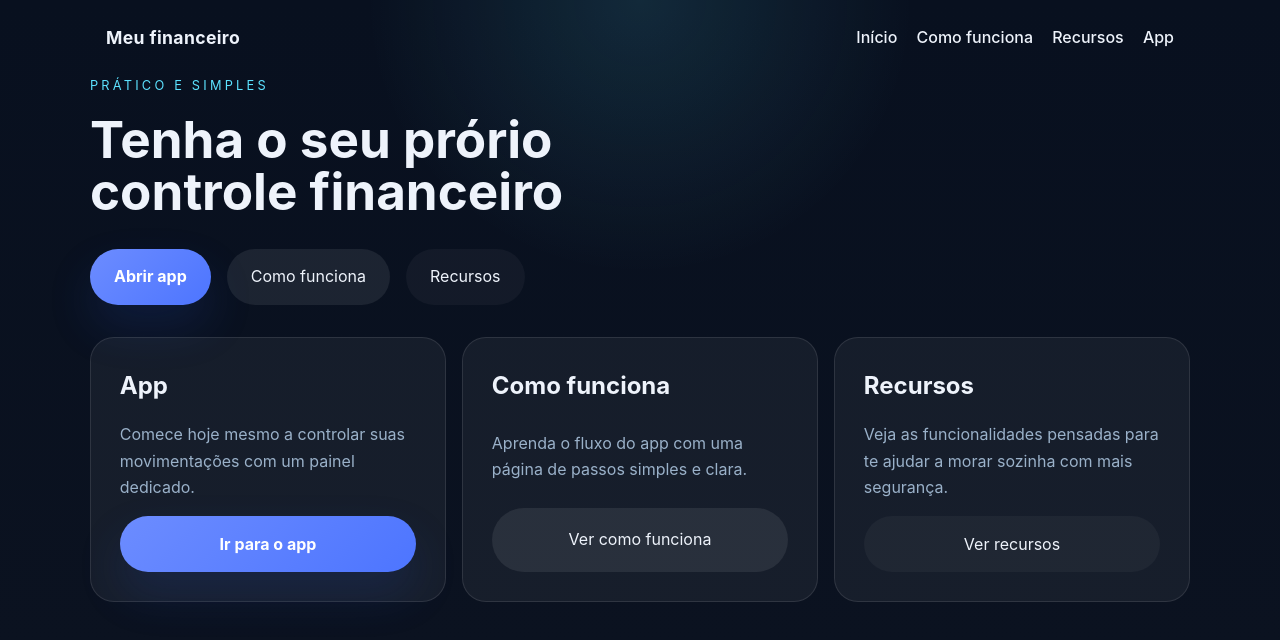
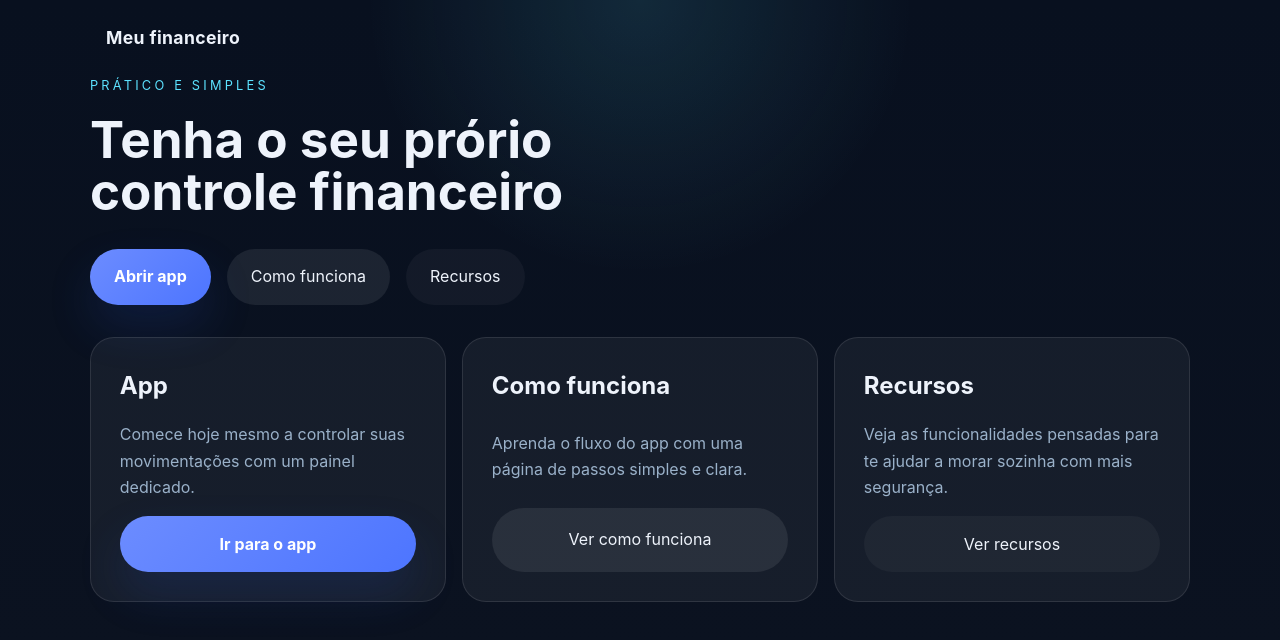
Before and after one commit to xndreia/financeiro, a website: page index.html in a window 1280 px wide. Drawn offline with Linux system fonts and the light colour scheme.

Commit message:
Update index.html

```diff
--- a/index.html
+++ b/index.html
@@ -9,12 +9,7 @@
 <body>
   <header class="site-header">
     <div class="logo">Meu financeiro</div>
-    <nav class="nav-links">
-      <a href="index.html">Início</a>
-      <a href="como-funciona.html">Como funciona</a>
-      <a href="recursos.html">Recursos</a>
-      <a href="app.html">App</a>
-    </nav>
+
   </header>
 
   <main class="container">
```
